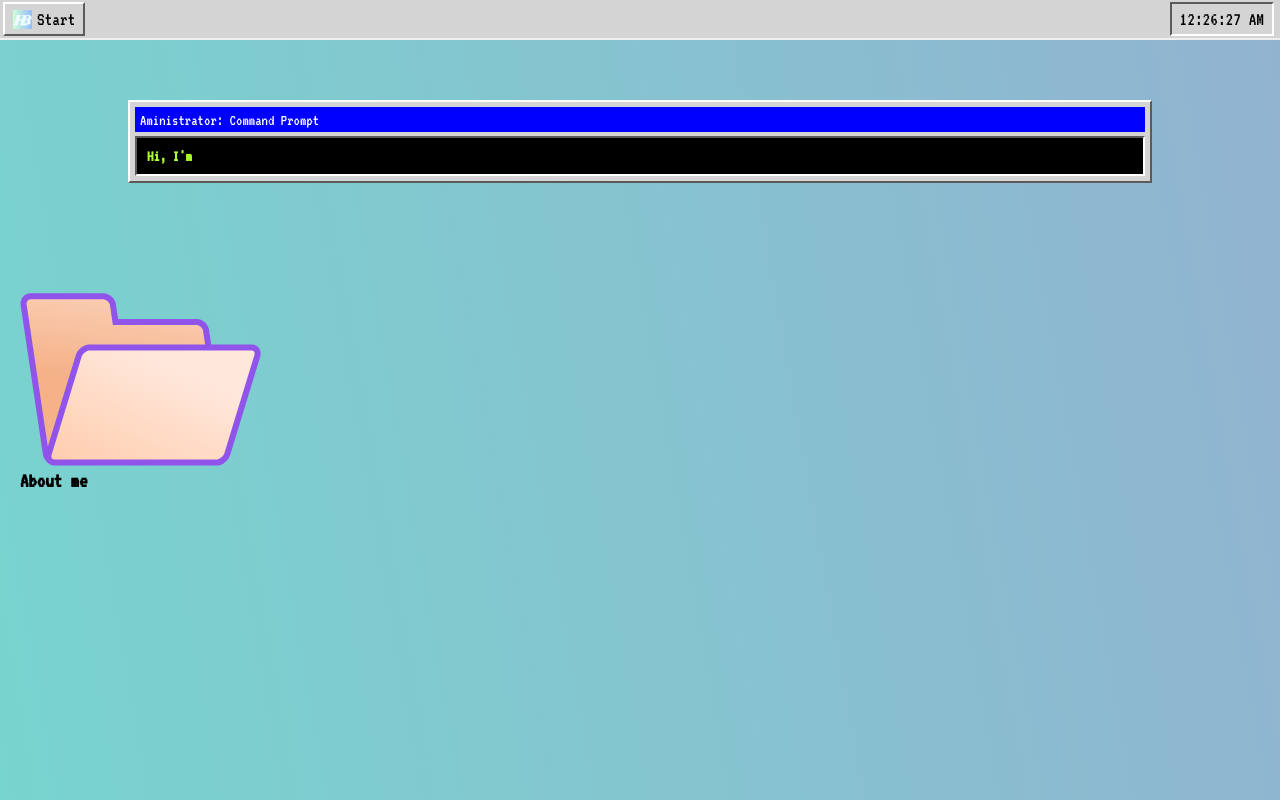
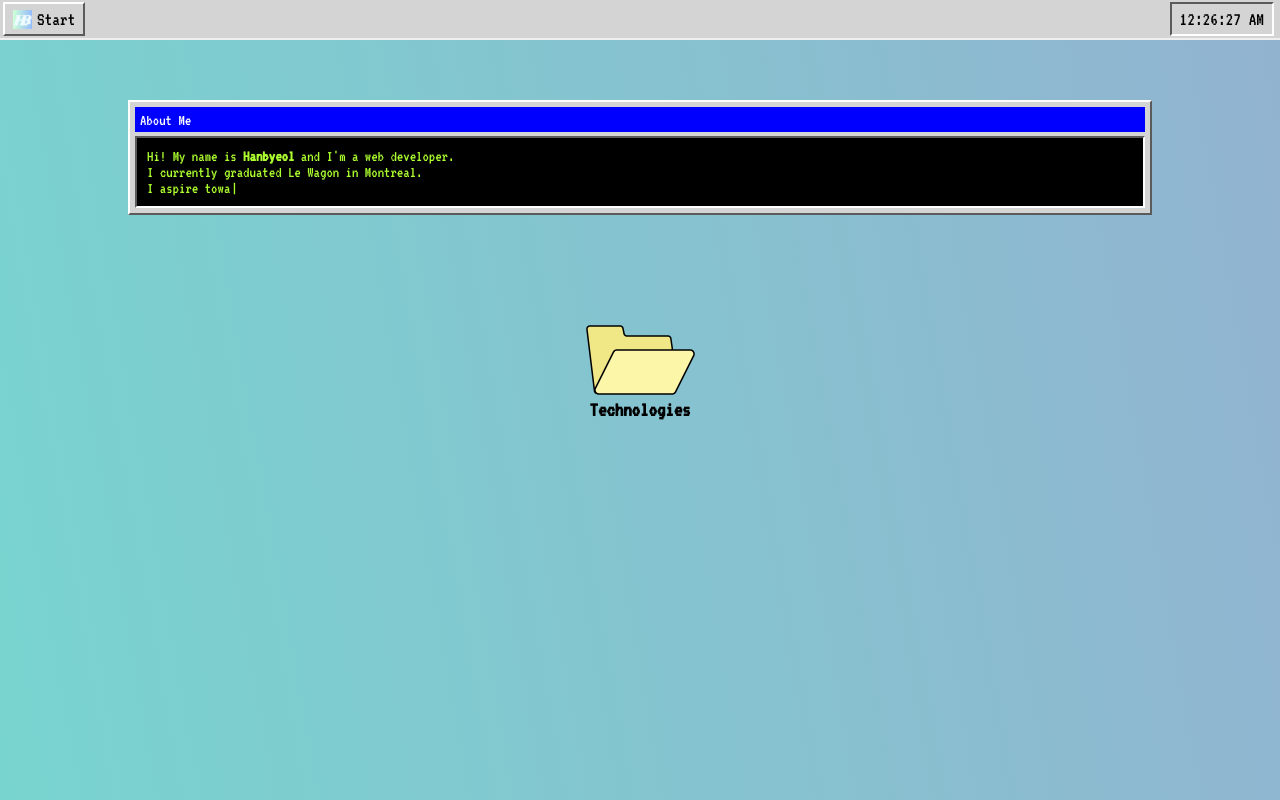
Before and after one commit to bieeeee/hanbyeol.me, a React (Create React App) app: page / in a window 1280 px wide. Built offline with nearby package versions, Linux system fonts and the light colour scheme; a web font is replaced by a local one.

Commit message:
Style Modal and Terminal

```diff
--- a/package.json
+++ b/package.json
@@ -10,7 +10,7 @@
     "react-dom": "^18.2.0",
     "react-router-dom": "^6.10.0",
     "react-scripts": "5.0.1",
-    "react-typical": "^0.1.3",
+    "typewriter-effect": "^2.19.0",
     "web-vitals": "^2.1.4"
   },
   "scripts": {
--- a/src/components/Modal/Modal.css
+++ b/src/components/Modal/Modal.css
@@ -7,6 +7,12 @@ body.active-modal {
   display: block;
   margin: 100px auto 0;
   font-size: 18px;
+  width: fit-content;
+  text-align: center;
+}
+
+.btn-modal img {
+  width: 50%;
 }
 
 .modal, .overlay {
@@ -22,22 +28,49 @@ body.active-modal {
 .overlay {
   background: rgba(49,49,49,0.8);
 }
-.modal-content {
+.modal-container {
   position: absolute;
   top: 40%;
   left: 50%;
   transform: translate(-50%, -50%);
   line-height: 1.4;
-  background: #f1f1f1;
-  padding: 14px 28px;
-  border-radius: 3px;
   max-width: 600px;
   min-width: 300px;
+  /* width: 80%; */
+  height: fit-content;
+  margin: 0 auto;
+  padding: 5px 5px 5px 5px;
+  background-color: #d4d4d4;
+  border-top: 2px solid white;
+  border-right: 2px solid #5b5b5b;
+  border-bottom: 2px solid #5b5b5b;
+  border-left: 2px solid white;
 }
 
 .close-modal {
   position: absolute;
-  top: 10px;
+  top: 2px;
   right: 10px;
   padding: 5px 7px;
 }
+.modal-bar {
+  background-color: blue;
+  height: 25px;
+  margin-bottom: 4px;
+  color: white;
+  display: flex;
+  align-items: center;
+  padding-left: 5px;
+}
+
+.modal-content {
+  height: fit-content;
+  border: 1px solid black;
+  background-color: white;
+  color: black;
+  padding: 10px;
+  border-bottom: 2px solid white;
+  border-left: 2px solid #5b5b5b;
+  border-top: 2px solid #5b5b5b;
+  border-right: 2px solid white;
+}
--- a/src/components/Modal/Modal.js
+++ b/src/components/Modal/Modal.js
@@ -19,15 +19,20 @@ function Modal() {
         onClick={toggleModal}
         className='btn-modal'>
         <img src='folder.png' alt='folder' />
-        <h3>About me</h3>
+        <h3>Technologies</h3>
       </div>
 
       {modal && (
         <div className='modal'>
             <div onClick={toggleModal} className='overlay'>
-              <div className='modal-content'>
-                <p>content</p>
-                <button onClick={toggleModal} className='close-modal'>X</button>
+              <div className='modal-container'>
+                <div className="modal-bar">
+                  <p>Technologies</p>
+                  <button onClick={toggleModal} className='close-modal'>X</button>
+                </div>
+                <div className="modal-content">
+
+                </div>
               </div>
             </div>
         </div>)
--- a/src/components/Navbar.js
+++ b/src/components/Navbar.js
@@ -21,7 +21,7 @@ function Navbar() {
       <nav className='navbar'>
         <div className='navbar-container'>
             <div className='nav-item' onMouseEnter={onMouseEnter} onMouseLeave={onMouseLeave}>
-              <Link to='/' className={dropdown ? 'nav-links nav-hover' : 'nav-links'}>
+              <Link className={dropdown ? 'nav-links nav-hover' : 'nav-links'}>
                 <img src='./image (1).png' alt='Logo' className='navbar-logo' />
                 Start
               </Link>
--- a/src/components/Terminal.css
+++ b/src/components/Terminal.css
@@ -1,5 +1,6 @@
 .terminal-container {
   width: 80%;
+  height: fit-content;
   margin: 0 auto;
   padding: 5px 5px 5px 5px;
   background-color: #d4d4d4;
@@ -21,6 +22,7 @@
 }
 
 .terminal-content {
+  height: fit-content;
   border: 1px solid black;
   background-color: black;
   color: greenyellow;
--- a/src/components/Terminal.js
+++ b/src/components/Terminal.js
@@ -1,14 +1,24 @@
-import React from 'react'
+import React, { Component } from 'react'
 import './Terminal.css';
+import Typewriter from 'typewriter-effect';
+
 
 function Terminal() {
   return (
     <div className='terminal-container'>
       <div className="terminal-bar">
-        <p>Aministrator: Command Prompt</p>
+        <p>About Me</p>
       </div>
       <div className="terminal-content">
-        <h4>Hi, I'm</h4>
+        <Typewriter
+          options={{
+            strings: ["Hi! My name is <strong>Hanbyeol</strong> and I'm a web developer.<br>I currently graduated Le Wagon in Montreal.<br>I aspire toward a career that will allow me to channel my creativity through crafting beautiful software and engaging experiences."],
+            autoStart: true,
+            delay: 40,
+            loop: false,
+            deleteSpeed: Infinity
+          }}
+        />
       </div>
     </div>
   )
```
Also changed, not shown: public/folder.png, 1 other file (tests, documents, lock files or other folders).
